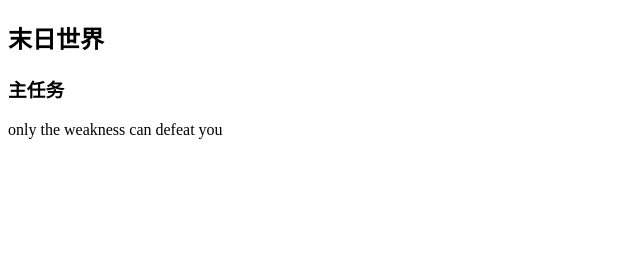
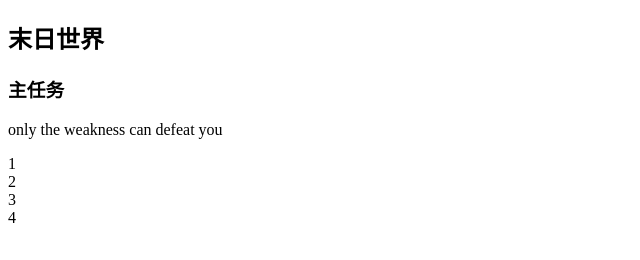
Before and after one commit to YeevenDeng/rep1, a plain HTML site: page index.html in a window 1280 px wide. Shown: the full height of the page, 0-640 px from the left. Drawn offline with Linux system fonts and the light colour scheme.

Commit message:
第三次提交，增加了两个txt，修改了readme和index

```diff
--- a/index.html
+++ b/index.html
@@ -10,5 +10,9 @@
     <h2>末日世界</h2>
     <h3>主任务</h3>
     <p>only the weakness can defeat you</p>
+    <div>1</div>
+    <div>2</div>
+    <div>3</div>
+    <div>4</div>
 </body>
 </html>
```
Also changed, not shown: 1.txt (added), 2.txt (added), 1 other file.
